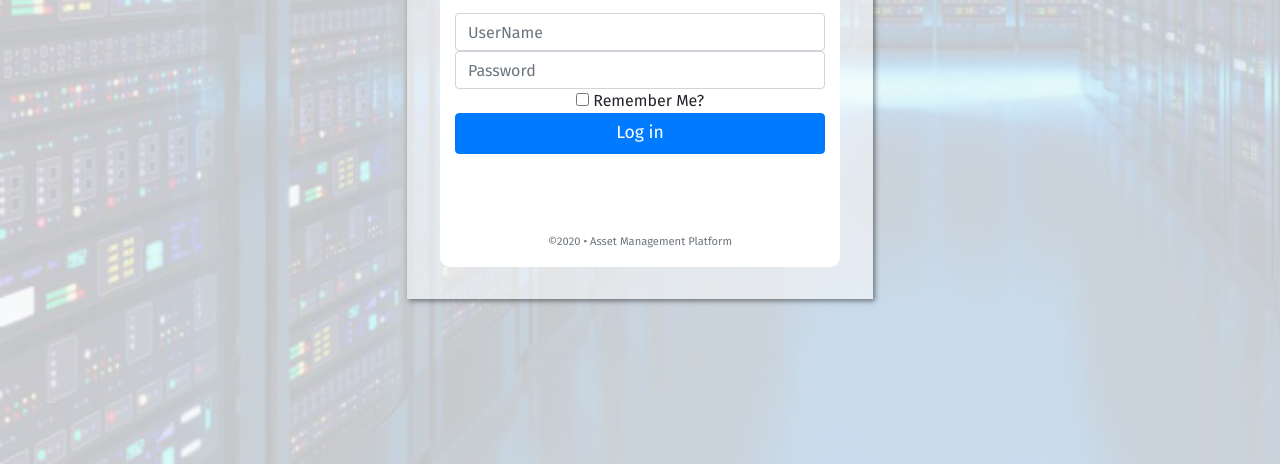
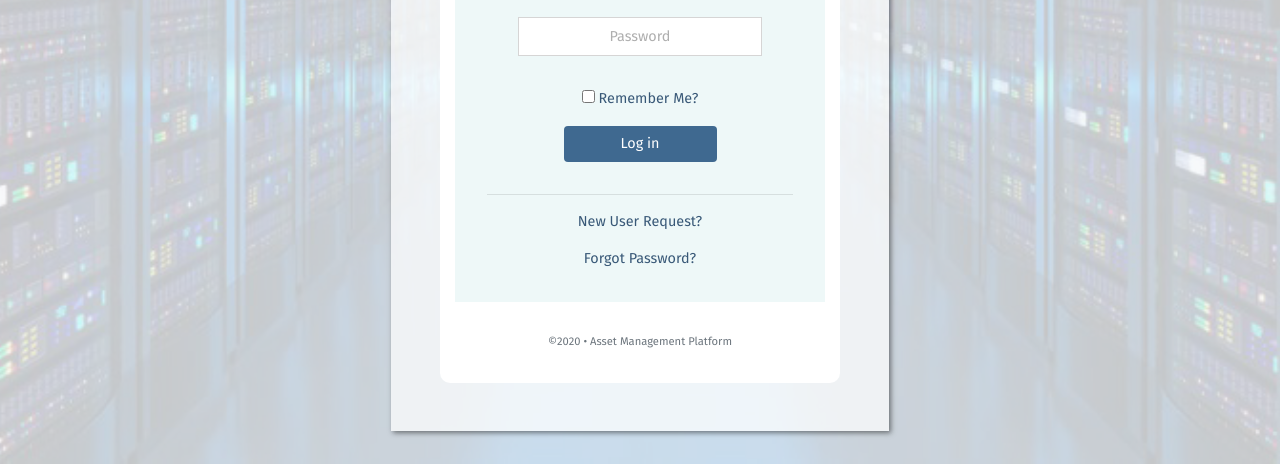
Before and after one commit to aspiring-developer/Sample-Project-To-Send, a plain HTML site: page index.html in a window 1280 px wide. Shown: the part 336-800 px from the top of the page. Drawn offline with nearby package versions, Linux system fonts and the light colour scheme.

Commit message:
landing page complete

```diff
--- a/reset.css
+++ b/common.css
@@ -14,6 +14,10 @@ html, body, div, span, applet, object, iframe, h1, h2, h3, h4, h5, h6, p, blockq
 
 a, a:link, a:visited, a:hover, a:active {
   text-decoration: none;
+}
+
+input:focus::placeholder {
+  color: transparent;
 }
 
 /* ************************************************************* */
--- a/index.html
+++ b/index.html
@@ -11,30 +11,33 @@
   <link rel="stylesheet" href="https://cdnjs.cloudflare.com/ajax/libs/font-awesome/4.7.0/css/font-awesome.min.css">
   <!-- ########## STYLE SHEETS - CSS ########## -->
   <link rel="stylesheet" href="https://stackpath.bootstrapcdn.com/bootstrap/4.5.0/css/bootstrap.min.css" integrity="sha384-9aIt2nRpC12Uk9gS9baDl411NQApFmC26EwAOH8WgZl5MYYxFfc+NcPb1dKGj7Sk" crossorigin="anonymous">
-  <link rel="stylesheet" href="reset.css">
-  <link rel="stylesheet" href="main.css">
+  <link rel="stylesheet" href="common.css">
+  <link rel="stylesheet" href="landing.css">
 </head>
 <!-- !!!!!!!!!!!!!!!!!!!!!!!!!!!!!!!!!!!!!!!!!!!!!!!!!! -->
 
-<body>
+<body class="landingBody">
   <!-- !########## MAIN SECTION ########## -->
 
-  <div class="container-fluid mainWrapper">
-    <div class="entireWrapper">
-      <div class="row formWrapper">
-        <div class="col logoWrapper"> <img src="images/AMP-logo.png" alt="AMP Logo" id="landingLogo" /> </div>
-        <div class=" col-sm-12">
-          <form id="account" method="post">
-            <input type="email" class="form-control" id="Input_Email" name="Input.Email" placeholder="UserName" />
-            <input type="password" class="form-control" id="Input_Password" name="Input.Password" placeholder="Password" />
+  <div class="container-fluid landingMainWrapper">
+    <div class="landingFormWrapper">
+      <div class="row landingFormRow">
+        <div class="col landingLogoWrapper"> <a href="#"><img src="images/AMP-logo.png" alt="AMP Logo" id="landingLogo" /> </a> </div>
+        <div class=" col-sm-12 formCol">
+          <form id="account" method="post" class="landingForm">
+            <input type="email" class="landing-form-control" id="Input_Email" name="Input.Email" placeholder="UserName" />
+            <input type="password" class="landing-form-control" id="Input_Password" name="Input.Password" placeholder="Password" />
             <label for="Input_RememberMe">
               <input type="checkbox" id="Input_RememberMe" name="Input.RememberMe" />
-              Remember Me? </label>
-            <button type="submit" class="btn btn-primary w-100" title="Login"><span>Log in</span></button>
+              Remember Me? </label><br />
+            <button type="submit" class="btn landingLoginBtn w-50" title="Login"><span>Log in</span></button>
+            <hr />
+            <p id="new-user-request" class="landingNewUser"> <a href="new-user.html">New User Request? </a></p>
+            <p id="forgot-password" class="landingForgotPassword"><a href="password-retrieve.html"> Forgot Password?</a></p>
 
           </form>
         </div>
-        <footer class="col text-center text-secondary">
+        <footer class="col text-center text-secondary landingFooter">
           <p> &copy;2020 &bull; Asset Management Platform </p>
         </footer>
       </div> <!-- .formWrapper ends -->
--- /dev/null
+++ b/landing.css
@@ -0,0 +1,95 @@
+.landingBody {
+  font-family: 'Fira Sans', sans-serif;
+  font-weight: 500;
+  text-align: center;
+  margin: 0 auto;
+  height: 100vh;
+  background: url("images/test-bg-5.jpg") no-repeat center center fixed;
+  background-size: cover;
+}
+
+.landingMainWrapper {
+  width: 100vw;
+  height: 100vh;
+  margin: 0 auto;
+  padding: 0;
+  display: flex;
+  justify-content: center;
+  align-items: center;
+  background-color: rgba(245, 248, 250, 0.7);
+}
+
+.landingFormWrapper {
+  padding: 3rem 4rem;
+  background-color: rgba(255, 255, 255, 0.7);
+  box-shadow: 2px 2px 5px rgba(16, 17, 17, 0.5);
+}
+
+.landingFormRow {
+  width: 400px;
+  border-radius: 10px;
+  background-color: rgba(255, 255, 255, 1);
+}
+
+.landingLogoWrapper {
+  border-radius: 10px 10px 0 0;
+  background-color: rgba(255, 255, 255, 1);
+  margin: 1rem;
+}
+
+.landingFormWrapper img {
+  margin: 1rem auto;
+}
+
+.landingForm {
+  text-align: center;
+  background-color: rgb(238, 248, 248);
+  padding: 2rem;
+}
+
+.landing-form-control {
+  font-size: .9rem;
+  padding: .5rem;
+  margin: 1rem auto;
+  width: 80%;
+  text-align: center;
+  border: 1px solid #d6d5d5;
+}
+
+.landing-form-control::placeholder {
+  color: #aeaeae;
+}
+
+.landingForm label, .landingForm p {
+  color: #385877;
+  font-size: .9rem;
+  margin-top: 1rem;
+}
+
+.landingLoginBtn {
+  background-color: #3f6990;
+  color: #fff;
+  margin: 1rem auto;
+  font-size: .9rem;
+}
+
+.landingLoginBtn:hover {
+  background-color: #325779;
+  color: #b8d7f5;
+}
+
+.landingNewUser a, .landingForgotPassword a {
+  color: #385877;
+}
+
+.landingNewUser a:hover, .landingForgotPassword a:hover {
+  color: #0f5e5e;
+}
+
+footer {
+  padding: 2rem 0 2rem 0;
+}
+
+footer p {
+  font-size: .7rem;
+}
--- a/main.css
+++ /dev/null
@@ -1,56 +0,0 @@
-body {
-  font-family: 'Fira Sans', sans-serif;
-  font-weight: 500;
-  margin: 0 auto;
-  text-align: center;
-  background-image: url("images/test-bg-5.jpg");
-  background-repeat: no-repeat;
-  background-size: cover;
-  height: 100vh;
-}
-
-img {
-  max-width: 100%;
-}
-
-.mainWrapper {
-  width: 100vw;
-  height: 100vh;
-  margin: 0 auto;
-  padding: 0;
-  display: flex;
-  justify-content: center;
-  align-items: center;
-  background-color: rgba(245, 248, 250, 0.7);
-}
-
-.entireWrapper {
-  background-color: rgba(255, 255, 255, 0.5);
-  padding: 2rem 3rem;
-  box-shadow: 2px 2px 5px rgba(16, 17, 17, 0.5);
-}
-
-.formWrapper {
-  width: 400px;
-  border-radius: 10px;
-  background-color: rgba(255, 255, 255, .6);
-  background-color: rgba(255, 255, 255, 1);
-}
-
-.logoWrapper {
-  background-color: rgba(255, 255, 255, 1);
-  border-radius: 10px 10px 0 0;
-  margin: 1rem;
-}
-
-.formWrapper img {
-  margin: 1rem auto;
-}
-
-footer {
-  padding: 5rem 0 1rem 0;
-}
-
-footer p {
-  font-size: .7rem;
-}
```
Also changed, not shown: new-user.html (+24 -72 lines).
